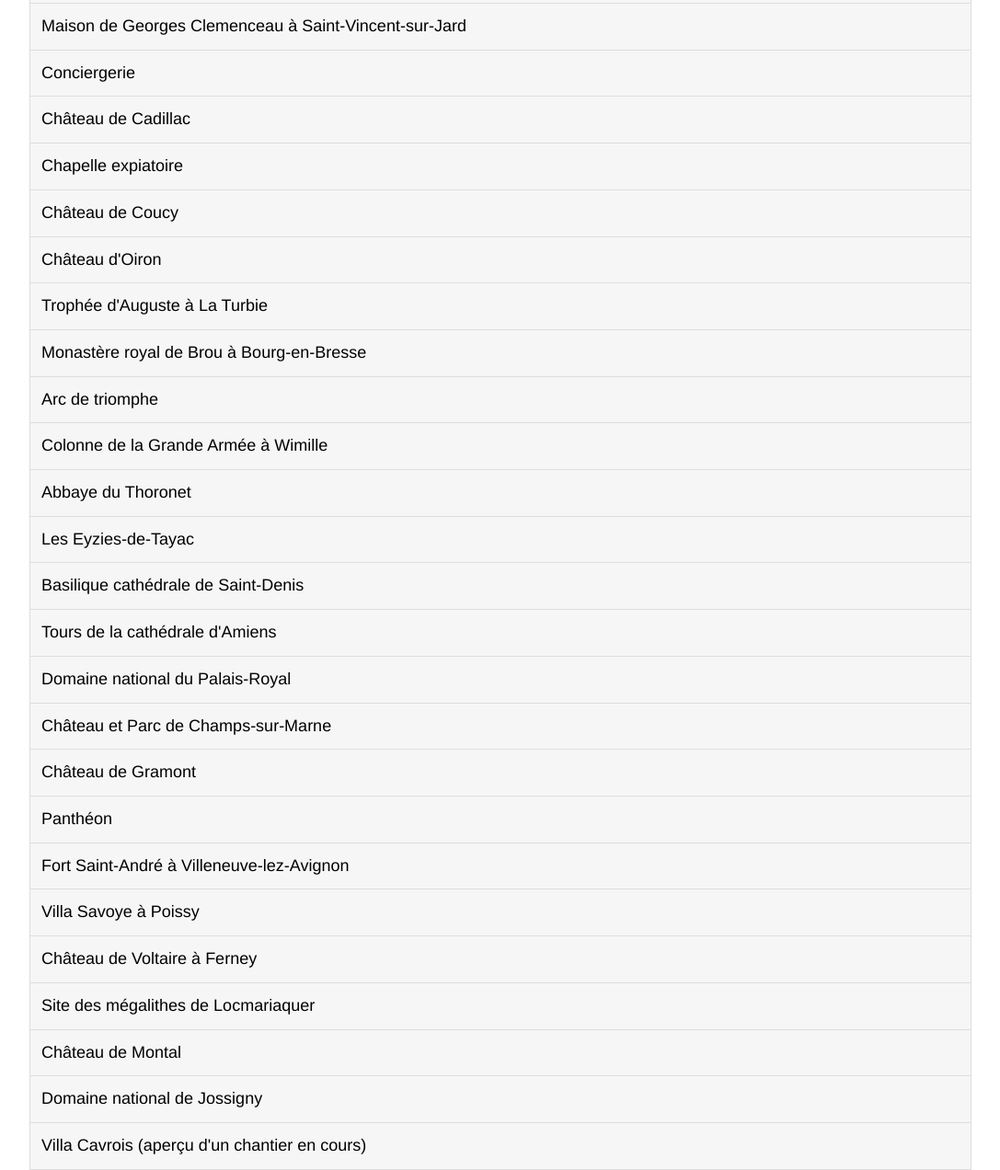
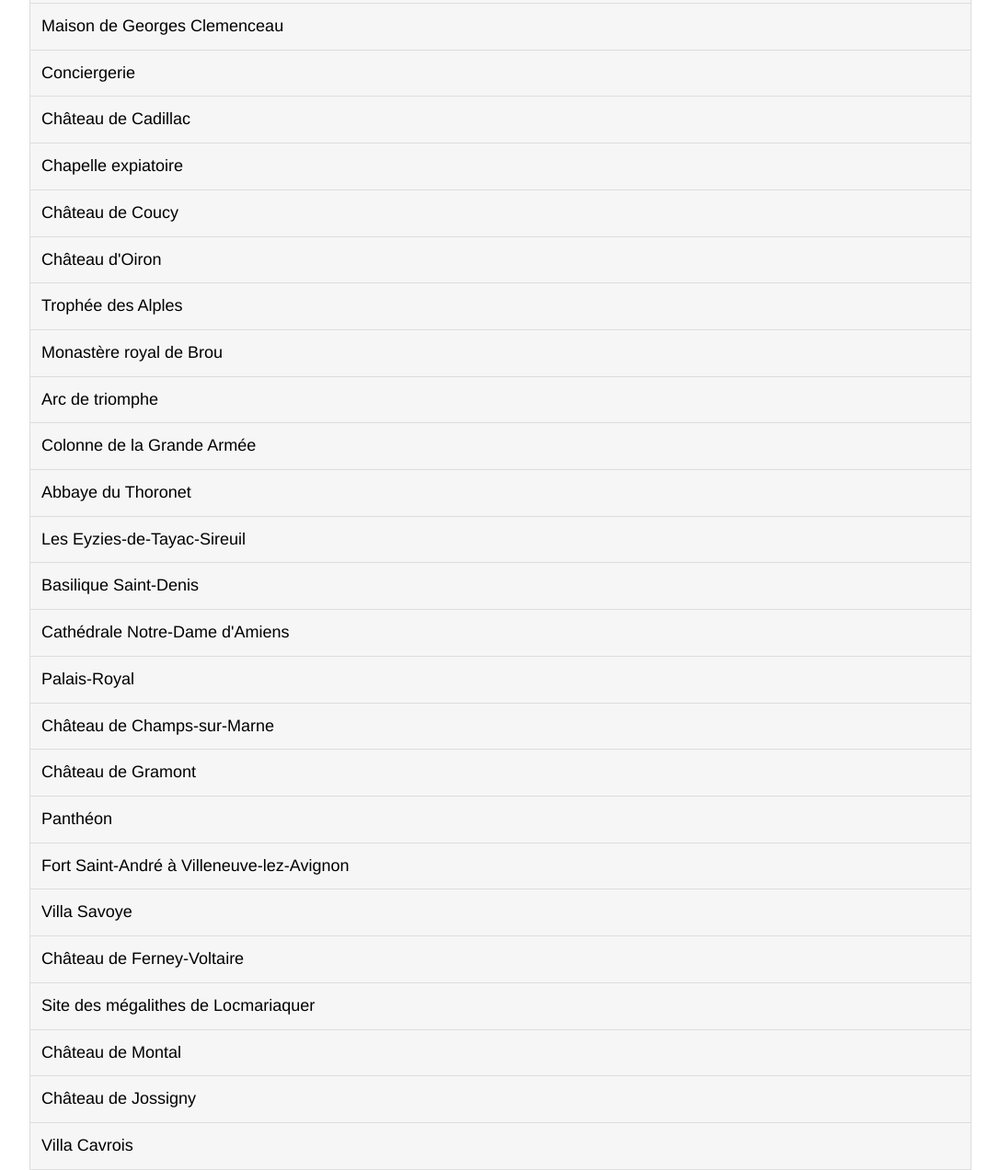
Before and after one commit to alac88/PAF, a plain HTML site: page Monuments/index.html in a window 1280 px wide. Shown: the part 3119-4391 px from the top of the page at 92% size, without its empty margins (96-1183 px from the left). Drawn offline with nearby package versions, Linux system fonts and the light colour scheme.

Commit message:
modification des noms

```diff
--- a/Monuments/index.html
+++ b/Monuments/index.html
@@ -43,6 +43,7 @@
     <li><a href="#">Tours de la cathédrale de Reims</a></li>
     <li><a href="#">Tour et crypte de la cathédrale de Bourges</a></li>
     <li><a href="#">Château de La Motte-Tilly</a></li>
+
     <li><a href="#">Palais du Tau à Reims</a></li>
     <li><a href="#">Domaine national de Saint-Cloud</a></li>
     <li><a href="#">Château de Vincennes</a></li>
@@ -71,45 +72,46 @@
     <li><a href="#">Abbaye de La Sauve-Majeure</a></li>
     <li><a href="#">Site archéologique de Montcaret</a></li>
     <li><a href="#">Château de Pierrefonds</a></li>
-    <li><a href="#">Abbaye de Charroux</a></li>
+
+    <li><a href="#">Abbaye Saint-Sauveur de Charroux</a></li>
         <li><a href="#">Site gallo-romain de Sanxay</a></li>
-    <li><a href="#">Cloître de la cathédrale de Fréjus</a></li>
+    <li><a href="#">Cathédrale Saint-Léonce de Fréjus</a></li>
     <li><a href="#">Abbaye de Montmajour</a></li>
     <li><a href="#">Château d'If</a></li>
         <li><a href="#">Site archéologique de Glanum</a></li>
     <li><a href="#">Monastère de Saorge</a></li>
-    <li><a href="#">Cathédrale de Besançon et son horloge astronomique</a></li>
+    <li><a href="#">Cathédrale Saint-Jean de Besançon</a></li>
     <li><a href="#">Abbaye de Cluny</a></li>
     <li><a href="#">Château d'Azay-le-Rideau</a></li>
-    <li><a href="#">Maison de George Sand à Nohant</a></li>
+    <li><a href="#">Domaine de George Sand</a></li>
         <li><a href="#">Tours de La Rochelle</a></li>
-    <li><a href="#">Palais Jacques Coeur à Bourges</a></li>
-    <li><a href="#">Tours et remparts d'Aigues-Mortes</a></li>
-    <li><a href="#">Maison de Georges Clemenceau à Saint-Vincent-sur-Jard</a></li>
+    <li><a href="#">Palais Jacques-Coeur</a></li>
+    <li><a href="#">Remparts d'Aigues-Mortes</a></li>
+    <li><a href="#">Maison de Georges Clemenceau</a></li>
     <li><a href="#">Conciergerie</a></li>
     <li><a href="#">Château de Cadillac</a></li>
     <li><a href="#">Chapelle expiatoire</a></li>
     <li><a href="#">Château de Coucy</a></li>
     <li><a href="#">Château d'Oiron</a></li>
-    <li><a href="#">Trophée d'Auguste à La Turbie</a></li>
-    <li><a href="#">Monastère royal de Brou à Bourg-en-Bresse</a></li>
+    <li><a href="#">Trophée des Alples</a></li>
+    <li><a href="#">Monastère royal de Brou</a></li>
     <li><a href="#">Arc de triomphe</a></li>
-    <li><a href="#">Colonne de la Grande Armée à Wimille</a></li>
+    <li><a href="#">Colonne de la Grande Armée</a></li>
     <li><a href="#">Abbaye du Thoronet</a></li>
-    <li><a href="#">Les Eyzies-de-Tayac</a></li>
-    <li><a href="#">Basilique cathédrale de Saint-Denis</a></li>
-    <li><a href="#">Tours de la cathédrale d'Amiens</a></li>
-    <li><a href="#">Domaine national du Palais-Royal</a></li>
-    <li><a href="#">Château et Parc de Champs-sur-Marne</a></li>
+    <li><a href="#">Les Eyzies-de-Tayac-Sireuil</a></li>
+    <li><a href="#">Basilique Saint-Denis</a></li>
+    <li><a href="#">Cathédrale Notre-Dame d'Amiens</a></li>
+    <li><a href="#">Palais-Royal</a></li>
+    <li><a href="#">Château de Champs-sur-Marne</a></li>
         <li><a href="#">Château de Gramont</a></li>
     <li><a href="#">Panthéon</a></li>
         <li><a href="#">Fort Saint-André à Villeneuve-lez-Avignon</a></li>
-    <li><a href="#">Villa Savoye à Poissy</a></li>
-    <li><a href="#">Château de Voltaire à Ferney</a></li>
+    <li><a href="#">Villa Savoye</a></li>
+    <li><a href="#">Château de Ferney-Voltaire</a></li>
         <li><a href="#">Site des mégalithes de Locmariaquer</a></li>
         <li><a href="#">Château de Montal</a></li>
-    <li><a href="#">Domaine national de Jossigny</a></li>
-    <li><a href="#">Villa Cavrois (aperçu d'un chantier en cours)</a></li>
+    <li><a href="#">Château de Jossigny</a></li>
+    <li><a href="#">Villa Cavrois</a></li>
 
 
 </ul>
```
Lines whose indentation alone changed are shown as unchanged.
